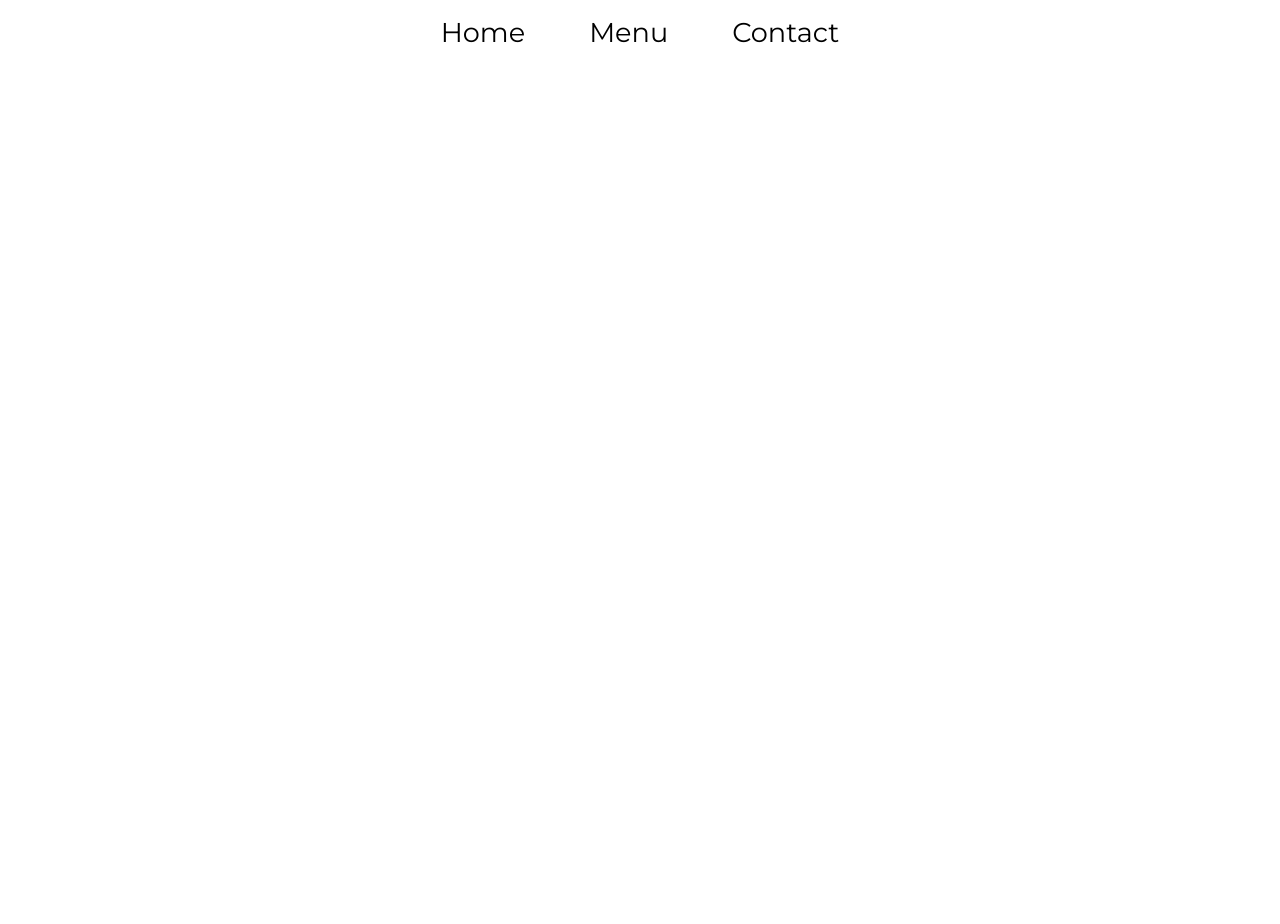
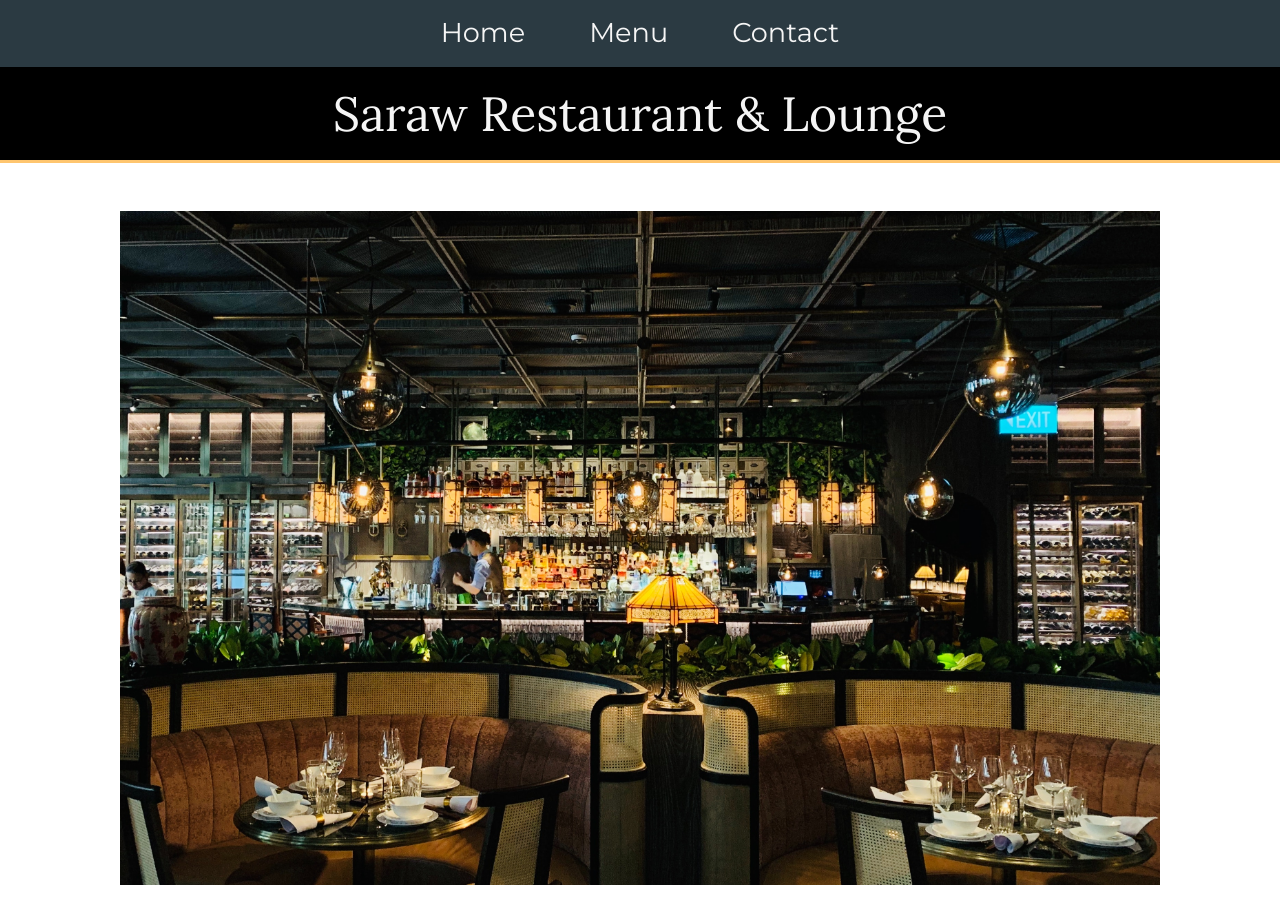
Before and after one commit to Mhmd-S/restaurant, a website built with webpack: page dist/index.html in a window 1280 px wide. Before the commit the page ends 800 px from the top, so only its background shows below. Built offline with nearby package versions, Linux system fonts and the light colour scheme.

Commit message:
type: feature -Added a pic for the main page -Made some improvments for the header seaction

```diff
--- a/src/index.js
+++ b/src/index.js
@@ -2,21 +2,29 @@ import './style.css';
 import './tab1.js';
 import './tab2.js';
 import './tab3.js';
+import MainPic from './mainPhoto.jpg'
 
 function showHeader(){
+    const myPic = new Image();
+    myPic.src = MainPic;
     const content = document.getElementById('content');
     const navIt = document.createElement('ul');
-
+    const mainIntro = document.createElement('div');
     const liA = document.createElement('li');
     const liB = document.createElement('li');
     const liC = document.createElement('li');
+    const mContent = document.createElement('div');
 
+    mContent.setAttribute('id', 'mContent');
     navIt.setAttribute('id','navi');
+    mainIntro.setAttribute('id','mainIntro');
+    myPic.setAttribute('id','mainPic');
 
     liA.classList.add('navItem')
     liB.classList.add('navItem')
     liC.classList.add('navItem')
 
+    mainIntro.innerText = 'Saraw Restaurant & Lounge';
     liA.innerHTML = "Home";
     liB.innerHTML = "Menu";
     liC.innerHTML = "Contact";
@@ -26,6 +34,10 @@ function showHeader(){
     // liC.addEventListener('click', tab3.js());
 
     content.appendChild(navIt);
+    content.appendChild(mainIntro);
+    content.appendChild(mContent);
+
+    mContent.appendChild(myPic)
 
     navIt.appendChild(liA);
     navIt.appendChild(liB);
--- a/src/style.css
+++ b/src/style.css
@@ -1,5 +1,4 @@
-@import url('https://fonts.googleapis.com/css2?family=Montserrat:wght@100;200;300;400;500;700;800;900&display=swap');
-
+@import url('https://fonts.googleapis.com/css2?family=Lora&family=Montserrat:wght@100;200;300;400;500;700;800;900&display=swap');
 *{
     margin: 0;
     padding: 0;
@@ -22,6 +21,9 @@
     height: 15%;
     display: flex;
     justify-content: center;
+    background-color: #2b3a42;
+    position: sticky;
+    top:0;
 }
 
 .navItem {
@@ -29,13 +31,14 @@
     cursor: pointer;
     font-size: 1.7rem;
     list-style: none;
+    color: whitesmoke;
 }
 
 .navItem::after {
     content: '';
     width: 0%;
     height: 2px;
-    background: red;
+    background: whitesmoke;
     display:block;
     position: relative;
     top:0;
@@ -46,3 +49,28 @@
 .navItem:hover::after {
     width: 100%;
 }
+
+#mainIntro {
+    background-position: center;
+    background-size: cover;
+    width: 100%;
+    background-color: black;
+    color: whitesmoke;
+    font-size: 3rem;
+    padding: 1rem;
+    text-align: center;
+    font-family: 'Lora';
+    border-bottom: 3px solid #fec56f;
+}
+
+#mContent {
+    margin: 3rem 0;
+    width: 100%;
+    padding: 0 7.5rem;
+}
+
+#mainPic{
+    width: 100%;
+    height: 25%;
+;
+}
```
Also changed, not shown: dist/853f82defa818370300d.jpg (added), dist/d9de6cae9a55cd05fa1f.jpg (added), dist/index.bundle.js, dist/tab1.bundle.js, dist/tab2.bundle.js, dist/tab3.bundle.js, src/mainPhoto.jpg (added).
